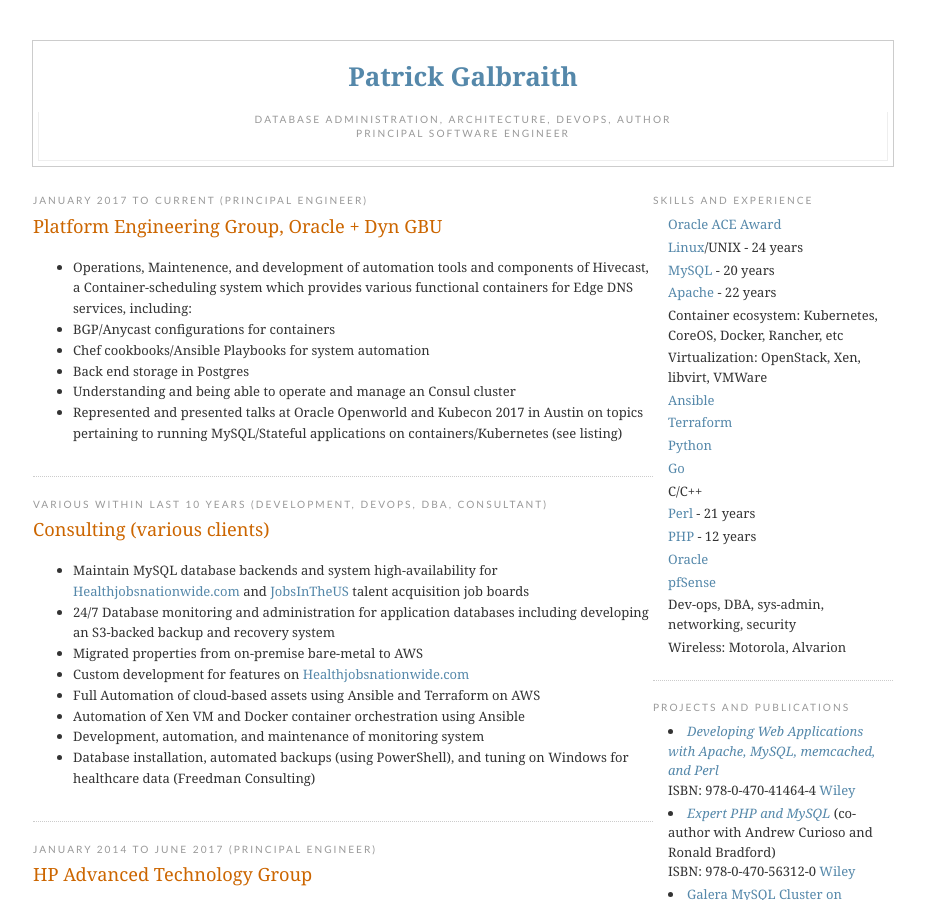
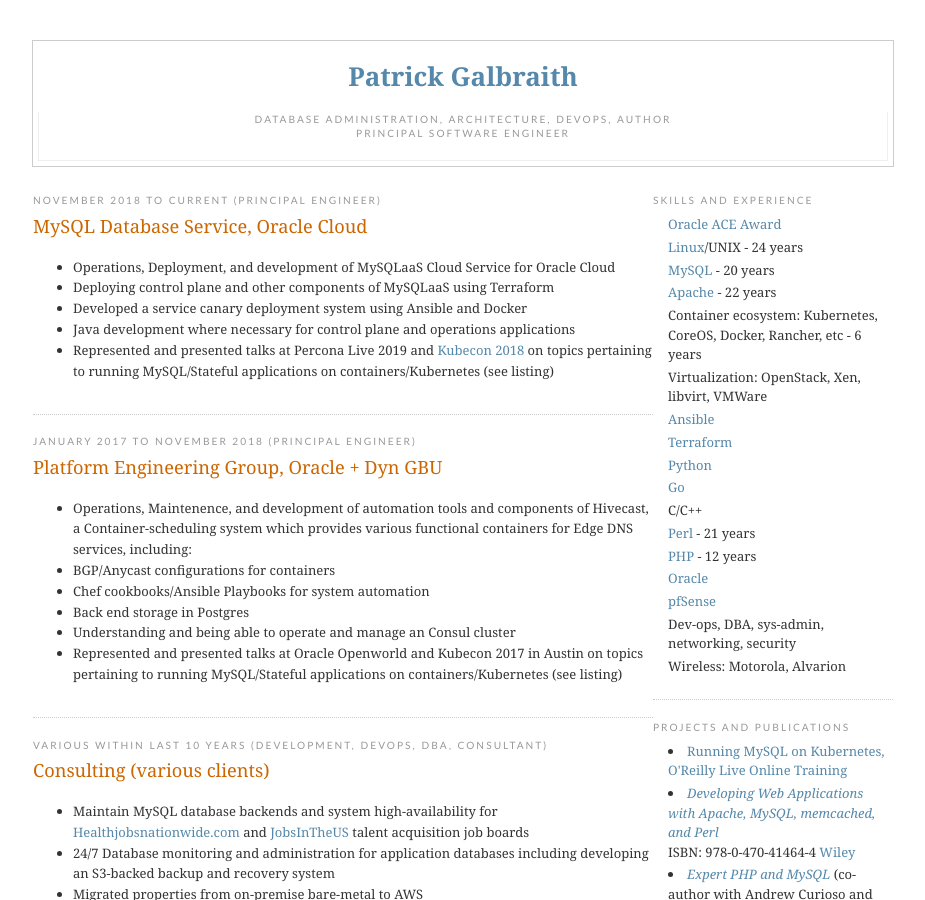
Before and after one commit to CaptTofu/patg.net, a Jekyll site: the page resume.html, which Jekyll copies as it is, in a window 1280 px wide and 900 px high. Shown: the whole window, without its empty margins (177-1102 px from the left). Built offline with Jekyll 4.4.1, drawn with Linux system fonts in a browser that asks for light colours.

Commit message:
updated resume 11/10

```diff
--- a/resume.html
+++ b/resume.html
@@ -259,7 +259,22 @@
 <div id="main"><div id="main2">
 
 <!-- begin .job-->
-<h2 class="date-header">January 2017 to current (Principal Engineer)</h2>
+<h2 class="date-header">November 2018 to current (Principal Engineer)</h2>
+<div class="post"><a name="Oracle Clout MySQLaaS Service Team"></a>
+<h3 class="post-title"><a href="https://docs.cloud.oracle.com/en-us/iaas/mysql-database/index.html">MySQL Database Service, Oracle Cloud</a></h3>
+<div class="post-body">
+<ul>
+    <li>Operations, Deployment, and development of MySQLaaS Cloud Service for Oracle Cloud</li>
+    <li>Deploying control plane and other components of MySQLaaS using Terraform</li>
+    <li>Developed a service canary deployment system using Ansible and Docker</li>
+    <li>Java development where necessary for control plane and operations applications</li>
+    <li>Represented and presented talks at Percona Live 2019 and <a href="https://www.youtube.com/watch?v=g924HDB81oc">Kubecon 2018</a> on topics pertaining to running MySQL/Stateful applications on containers/Kubernetes (see listing)</li>
+</ul>
+</div>
+</div>
+
+<!-- begin .job-->
+<h2 class="date-header">January 2017 to November 2018 (Principal Engineer)</h2>
 <div class="post"><a name="Oracle + Dyn GBU"></a>
 <h3 class="post-title"><a href="http://dyn.com">Platform Engineering Group, Oracle + Dyn GBU</a></h3>
 <div class="post-body">
@@ -552,7 +567,7 @@
     <li><a href="http://Linux.com/">Linux</a>/UNIX - 24 years</li>
     <li><a href="http://mysql.com/">MySQL</a> - 20 years</li>
     <li><a href="http://apache.org/">Apache</a> - 22 years</li>
-    <li>Container ecosystem: Kubernetes, CoreOS, Docker, Rancher, etc</li>
+    <li>Container ecosystem: Kubernetes, CoreOS, Docker, Rancher, etc - 6 years</li>
     <li>Virtualization: OpenStack, Xen, libvirt, VMWare</li>
     <li><a href="http://www.ansible.com/">Ansible</a></li>
     <li><a href="http://terraform.io/">Terraform</a></li>
@@ -567,6 +582,7 @@
     <li>Wireless: Motorola, Alvarion</a>
    </ul>
    <h2 class='sidebar-title'>Projects and Publications</h2>
+   <li><a href="https://learning.oreilly.com/live-training/courses/running-mysql-on-kubernetes/0636920282952/">Running MySQL on Kubernetes, O'Reilly Live Online Training</a></li>
    <li><i><a href="http://www.amazon.com/Developing-Applications-Apache-MySQL-memcached/dp/0470414642/ref=sr_1_1?ie=UTF8&s=books&qid=1243562226&sr=1-1">Developing Web Applications with Apache, MySQL, memcached, and Perl</a></i><br>ISBN: 978-0-470-41464-4 <a href="http://www.wiley.com">Wiley</a></li>
    <li><i><a href="http://www.wiley.com/WileyCDA/WileyTitle/productCd-0470563125.html">Expert PHP and MySQL</a></i>&nbsp;(co-author with Andrew Curioso and Ronald Bradford)<br>ISBN: 978-0-470-56312-0 <a href="http://www.wiley.com">Wiley</a></li>
    <li><a href="https://github.com/kubernetes/kubernetes/tree/master/examples/storage/mysql-galera">Galera MySQL Cluster on Kubernetes</a></li>
```
